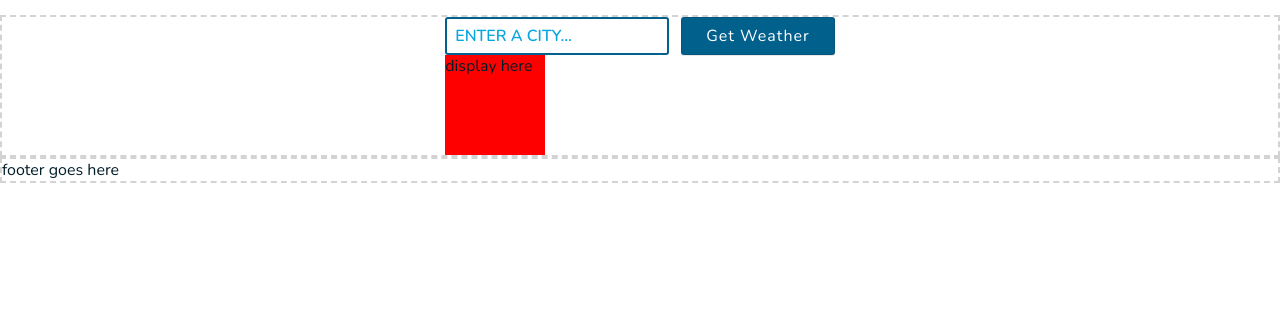
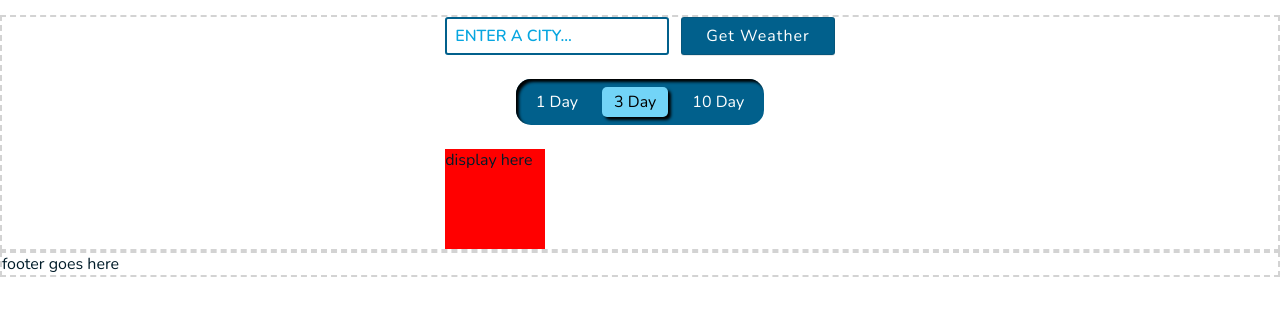
Before and after one commit to kslau07/weather_app, a website built with webpack: page src/template.html in a window 1280 px wide. Shown: the part 57-372 px from the top of the page. Built offline with nearby package versions, Linux system fonts and the light colour scheme.

Commit message:
style: Forecast period button cluster

```diff
--- a/src/style.css
+++ b/src/style.css
@@ -116,6 +116,43 @@ header {
   outline: 3px dashed var(--color-accent2);
 }
 
+.select-days-outer-wrapper {
+  display: grid;
+  place-items: center;
+}
+
+.select-days-inner-wrapper {
+  margin-block: var(--space-lg);
+  display: grid;
+  justify-content: center;
+  grid-auto-flow: column;
+  padding: var(--space-xs);
+  background: var(--color-accent1);
+  width: max-content;
+  box-shadow: inset 3px 3px 3px black;
+  border-top-left-radius: 15px;
+  border-top-right-radius: 15px;
+  border-bottom-left-radius: 15px;
+  border-bottom-right-radius: 15px;
+}
+
+.day-button {
+  background: var(--color-accent1);
+  border: none;
+  cursor: pointer;
+  color: white;
+  margin-inline: var(--space-sm);
+}
+
+.day-button.active {
+  background: var(--color-accent3);
+  padding-inline: var(--space-sm);
+  padding-block: var(--space-xxxs);
+  border-radius: 5px;
+  box-shadow: 3px 3px 3px black;
+  color: black;
+}
+
 footer {
   border: 2px dashed lightgray;
 }
--- a/src/template.html
+++ b/src/template.html
@@ -32,6 +32,15 @@
         </label>
         <button type="submit" id="button-city">Get Weather</button>
       </form>
+
+      <div class="select-days-outer-wrapper">
+        <div class="select-days-inner-wrapper">
+          <button class="day-button">1 Day</button>
+          <button class="day-button active">3 Day</button>
+          <button class="day-button">10 Day</button>
+        </div>
+      </div>
+
       <div class="display">display here</div>
     </main>
     <footer>footer goes here</footer>
```
